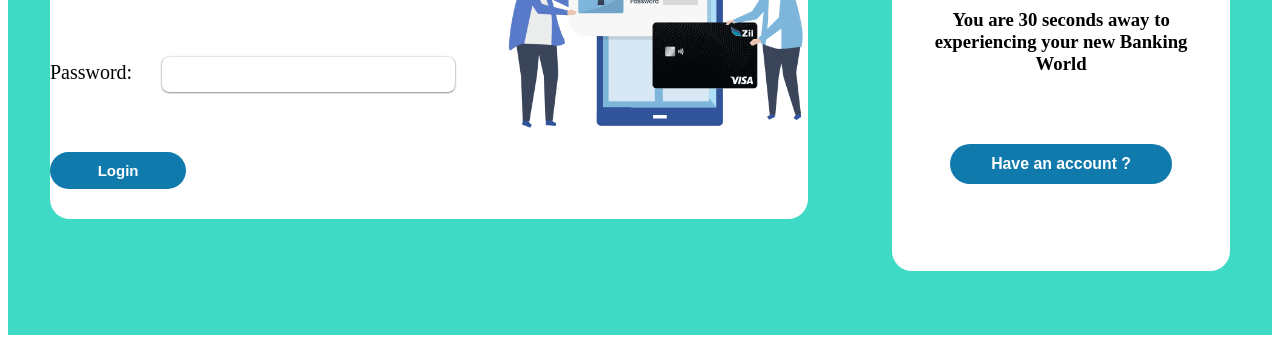
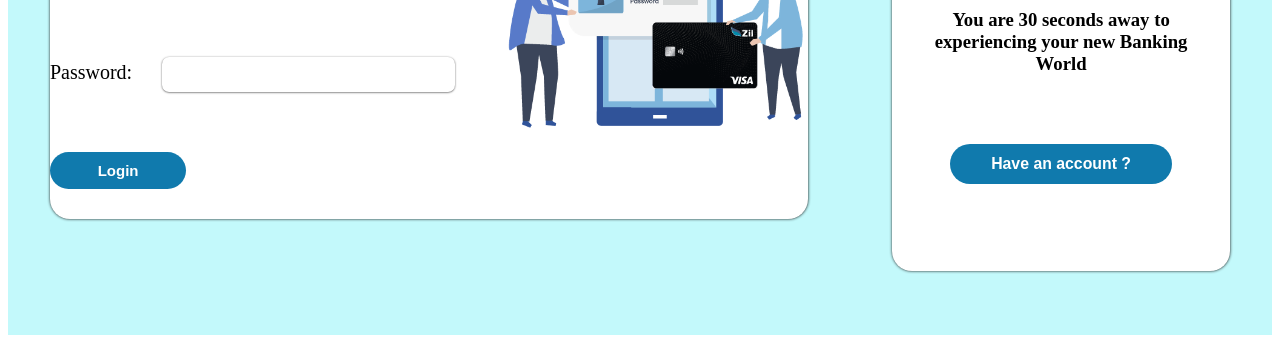
Before and after one commit to fssa-batch3/dharunraj.alagaruppu__web_project_2, a plain HTML site: page pages/login_page.html in a window 1280 px wide. Shown: the part 473-816 px from the top of the page. Drawn offline with Linux system fonts and the light colour scheme.

Commit message:
Update log_in.css

```diff
--- a/assets/css/log_in.css
+++ b/assets/css/log_in.css
@@ -4,7 +4,7 @@
     justify-content: space-around;
     height: 100vh;
     align-items: center;
-    background-color:rgb(62, 218, 197);
+    background-color: #c3f9fb;
 }
 
 .welcome {
@@ -17,7 +17,7 @@
     text-align: center;
     background-color: white;
     padding: 30px;
-    /* box-shadow: 0.1px 0.1px 5px rgb(252, 251, 251); */
+    box-shadow: 0.1px 0.1px 3px rgb(17, 17, 17);
     border-radius: 20px;
 }
 
@@ -46,7 +46,7 @@
     width: 60%;
     background-color: white;
     border-radius: 20px;
-    /* box-shadow: 0.1px 0.1px 5px rgb(249, 248, 248); */
+    box-shadow: 0.1px 0.1px 3px rgb(12, 12, 12);
 
 }
 
```
